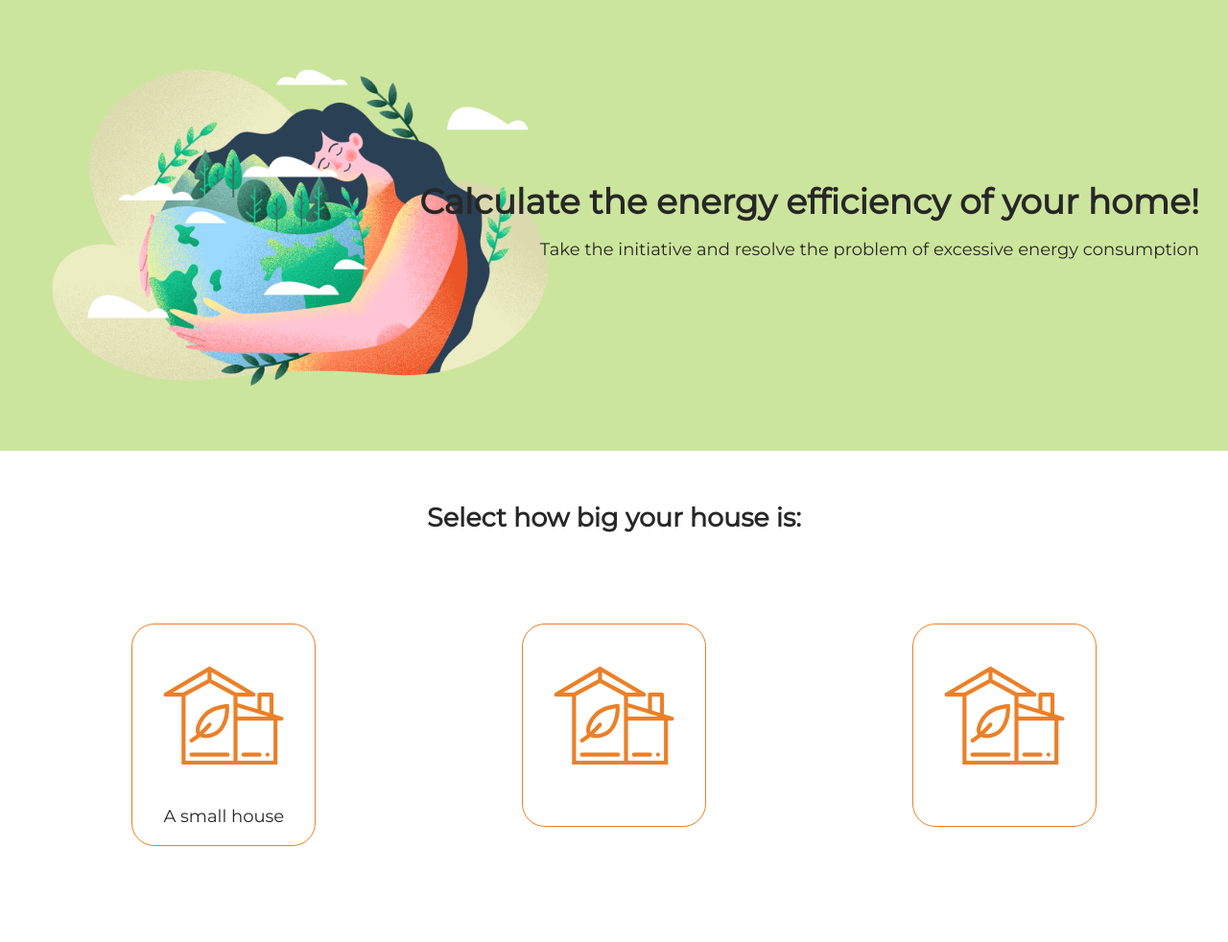
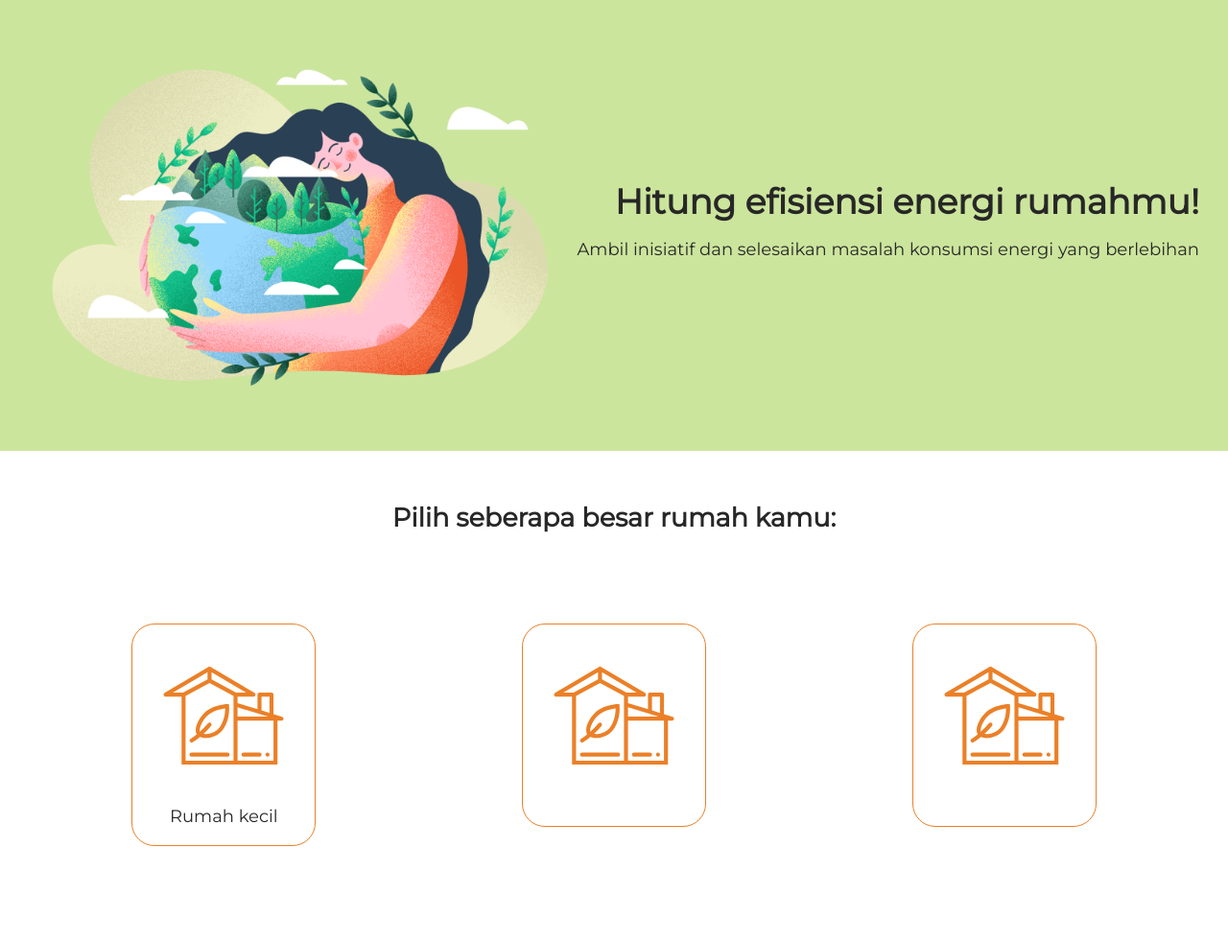
Before and after one commit to GitKodland/Calculator---ind, a Flask app: page / in a window 1280 px wide. Shown: the whole page at 96% size. Run offline with Flask 3, Linux system fonts and the light colour scheme.

Commit message:
Update index.html

```diff
--- a/templates/index.html
+++ b/templates/index.html
@@ -8,34 +8,34 @@
   >
   <meta http-equiv="X-UA-Compatible" content="ie=edge">
   <link rel="stylesheet" href="../static/css/style.css">
-  <title>Energy efficiency calculator for smart homes</title>
+  <title>Perhitungan efisiensi energi untuk rumah pintar</title>
 </head>
 <body>
   <header class="header">
     <div class="header__text">
-      <h1>Calculate the energy efficiency of your home!</h1>
-      <p>Take the initiative and resolve the problem of excessive energy consumption</p>
+      <h1>Hitung efisiensi energi rumahmu!</h1>
+      <p>Ambil inisiatif dan selesaikan masalah konsumsi energi yang berlebihan</p>
     </div>
   </header>
   <main>
     {% block content %}
-    <h2 class="main__title">Select how big your house is:</h2>
+    <h2 class="main__title">Pilih seberapa besar rumah kamu:</h2>
     <ul class="list">
       <li class="list__item">
         <a href="/1">
         <img class="item__img" src="../static/img/home.svg" alt="home">
-        <span>A small house</span></a>
+        <span>Rumah kecil</span></a>
       </li>
-      <!-- Assignment #1 -->
+      <!-- Tugas #1 -->
       <li class="list__item">
         <a href="/2">
         <img class="item__img" src="../static/img/home.svg" alt="home">
-        <span><!--Add text for a medium-sized house option--></span></a>
+        <span><!--Tambahkan teks untuk opsi rumah berukuran sedang--></span></a>
       </li>
       <li class="list__item">
         <a href="/3">
         <img class="item__img" src="../static/img/home.svg" alt="home">
-        <span><!--Add text for a large house option--></span></a>
+        <span><!--Tambahkan teks untuk opsi rumah besar--></span></a>
       <!--  -->
       </li>
     </ul>
```
